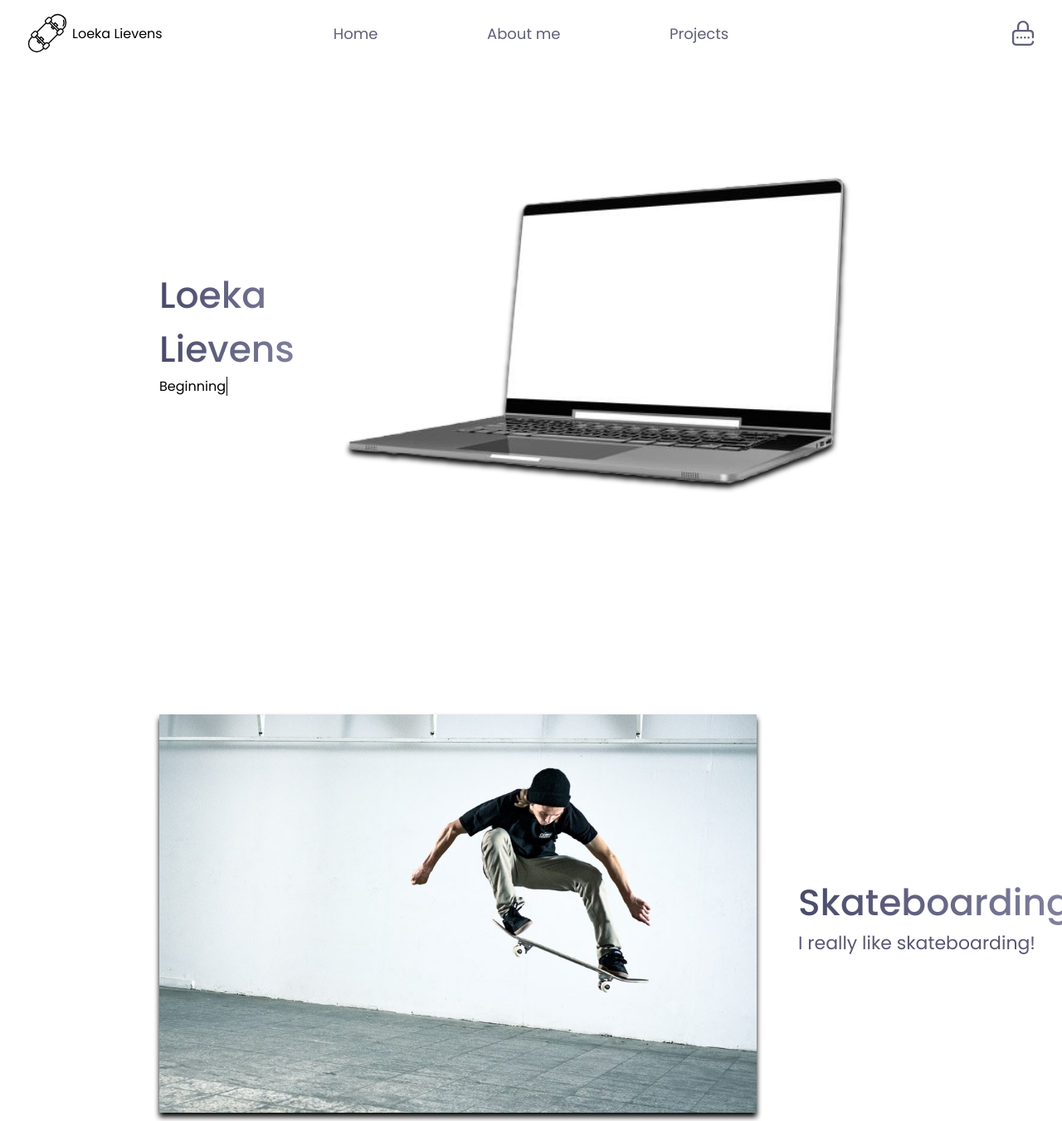
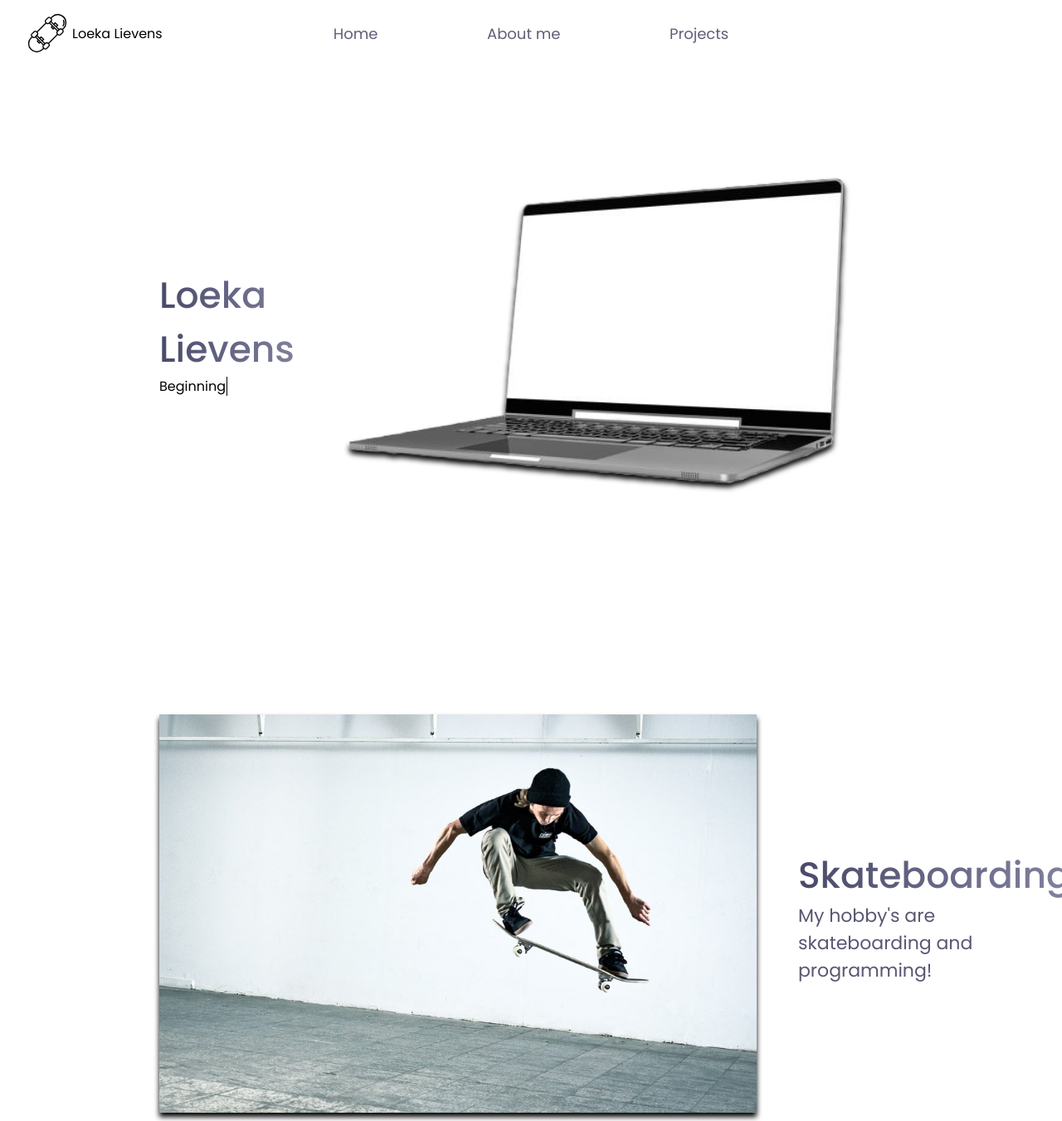
Before and after one commit to Loeka1234/Webdesign, a plain HTML site: page index.html in a window 1280 px wide. Shown: the top 1351 px of the page at 83% size. Drawn offline with Linux system fonts and the light colour scheme.

Commit message:
Update index.html

```diff
--- a/index.html
+++ b/index.html
@@ -29,9 +29,11 @@
                 <li><a class="nav-link" href="#projects">Projects</a></li>
             </ul>
         </nav>
+
         <div class="login">
-            <img src="img/login.svg" alt="" height="30" width="30">
+            <!--<img src="img/login.svg" alt="" height="30" width="30">-->
         </div>
+
     </header>
 
     <main>
@@ -54,7 +56,7 @@
             <div class="introduction right">
                 <div class="intro-text">
                     <h1>Skateboarding</h1>
-                    <p>I really like skateboarding!</p>
+                    <p>My hobby's are skateboarding and programming!</p>
                 </div>
             </div>
         </section>
```
